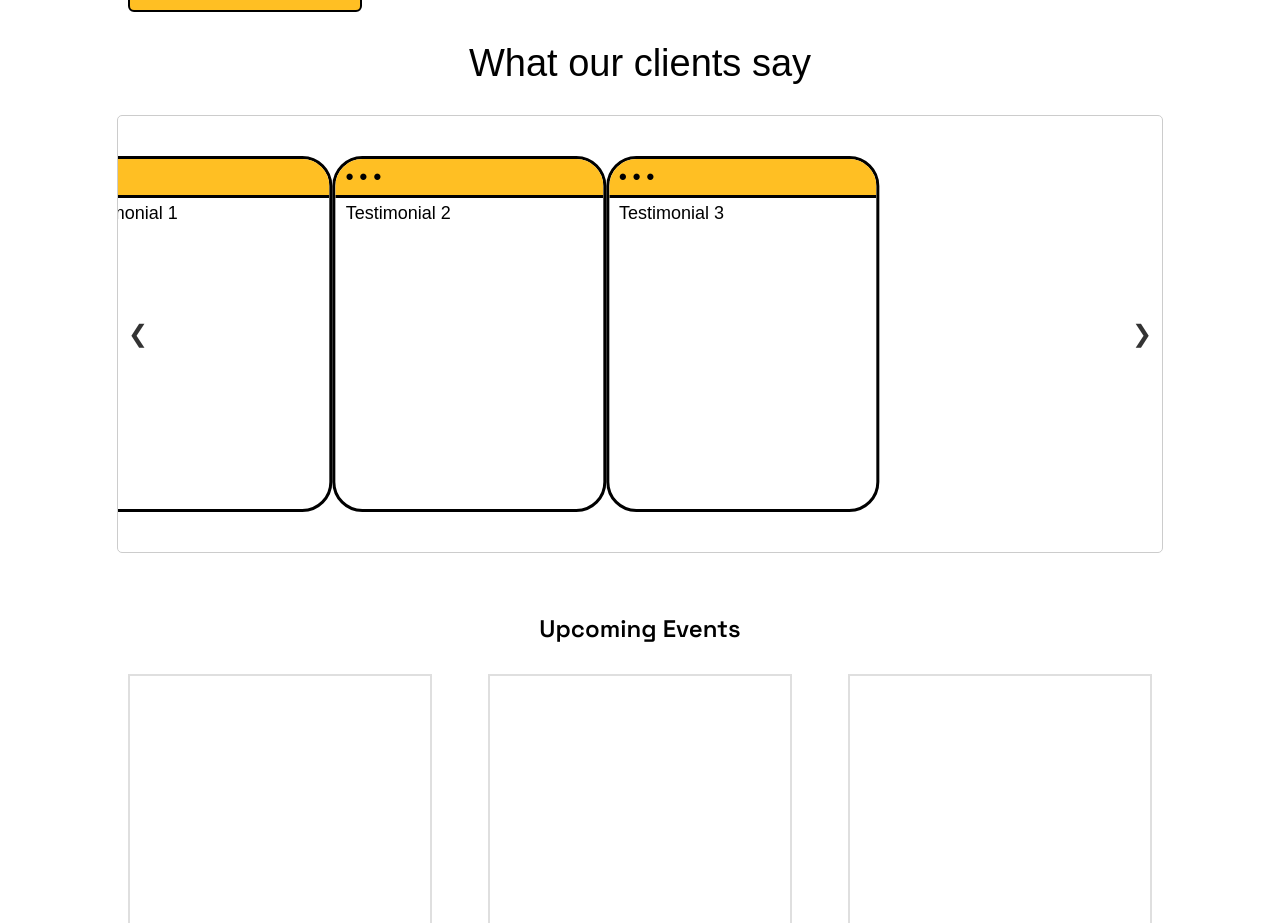
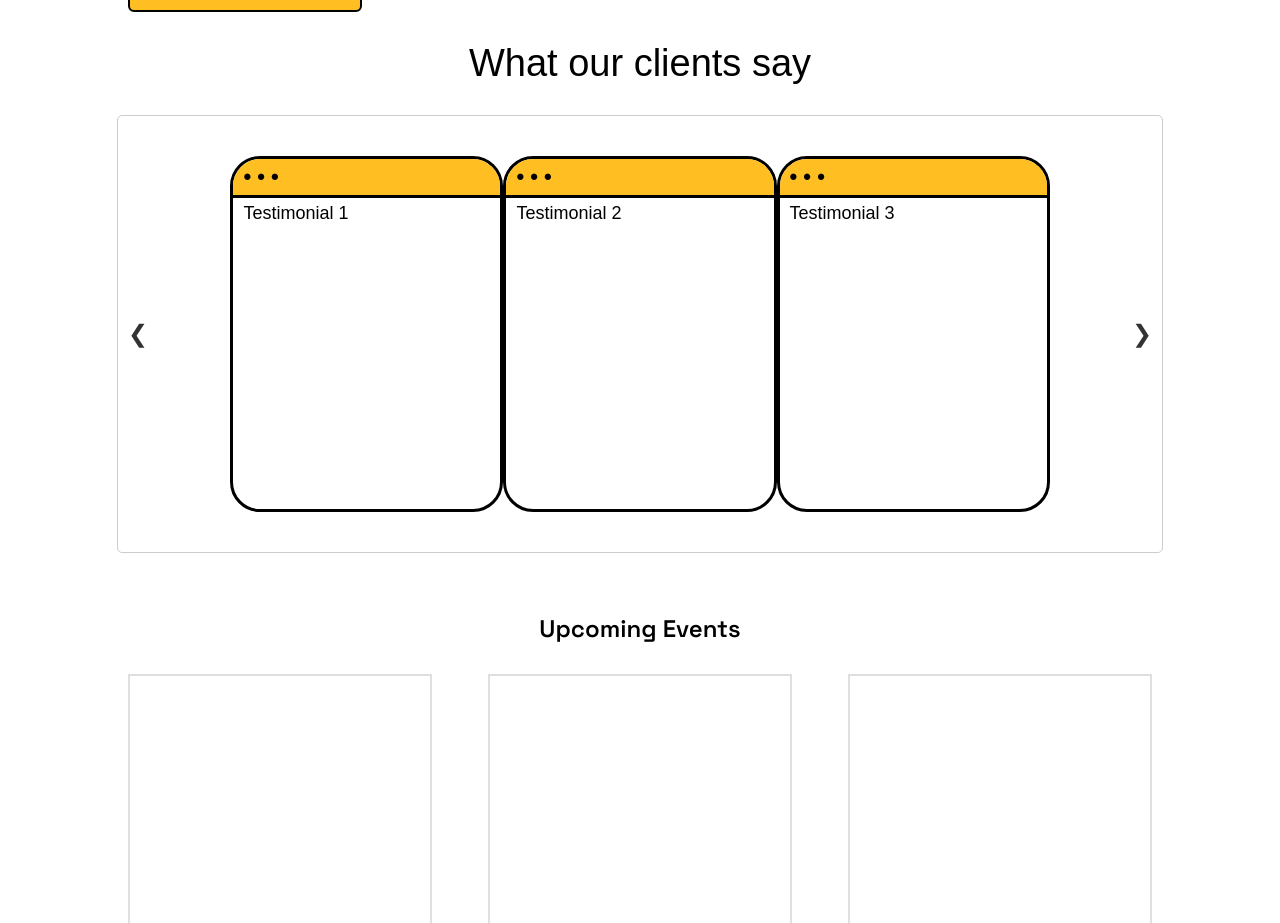
Before and after one commit to iev21/iev-frontend, an Angular app: page / in a window 1280 px wide. Shown: the part 1760-2683 px from the top of the page. Built offline with nearby package versions, Linux system fonts and the light colour scheme.

Commit message:
Update testimonials.component.scss

```diff
--- a/src/app/testimonials/testimonials.component.scss
+++ b/src/app/testimonials/testimonials.component.scss
@@ -11,7 +11,8 @@
 
 .testimonials {
     display: flex; /* Use flexbox layout */
-    animation: scroll 30s linear infinite; /* Animation for scrolling */
+    /* animation: scroll 30s linear infinite; /* Animation for scrolling */
+   transition: transform 0.3s ease; /* Smooth transition for scroll effect */
 }
 
 /* CSS for Arrows */
```
